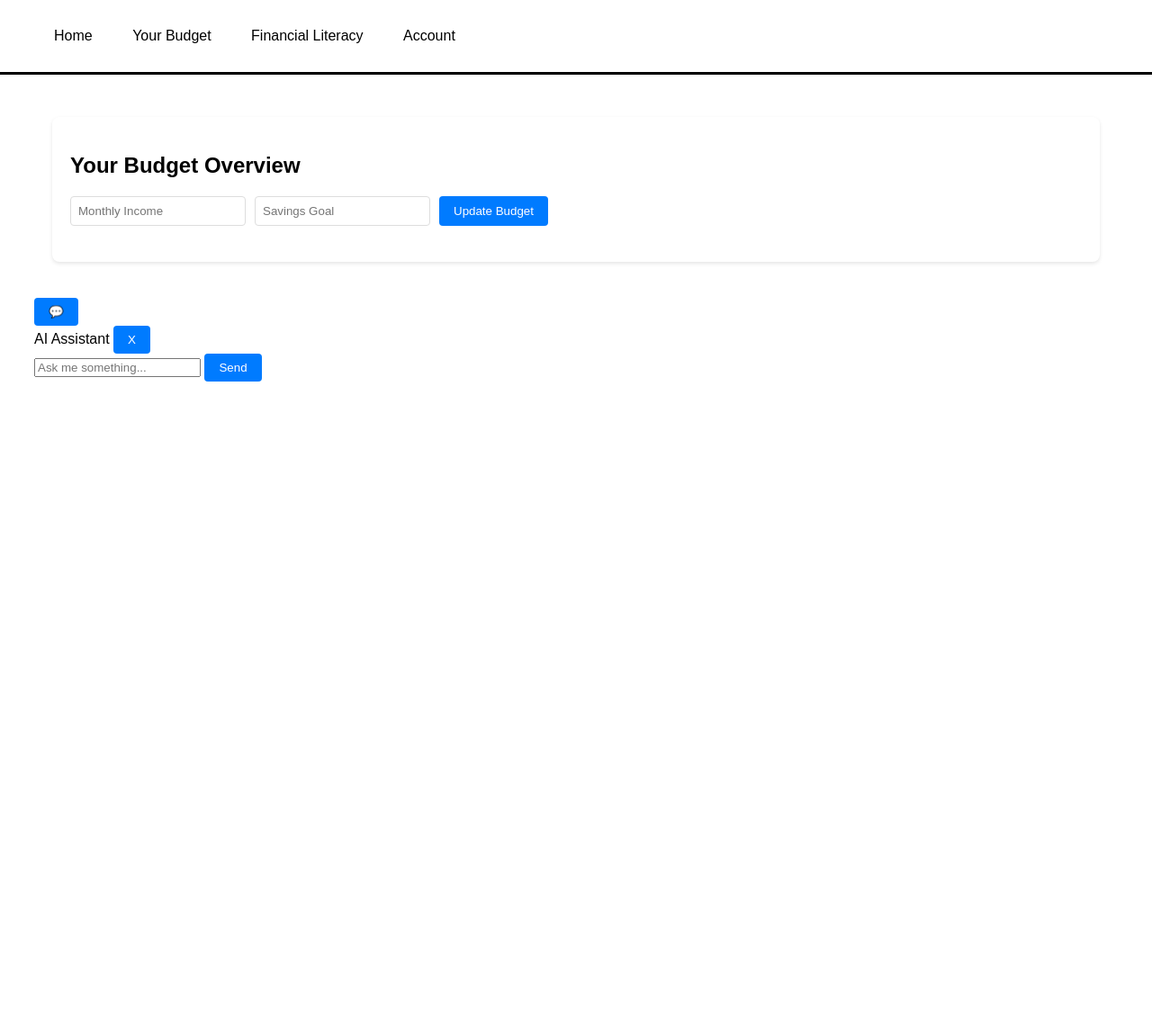
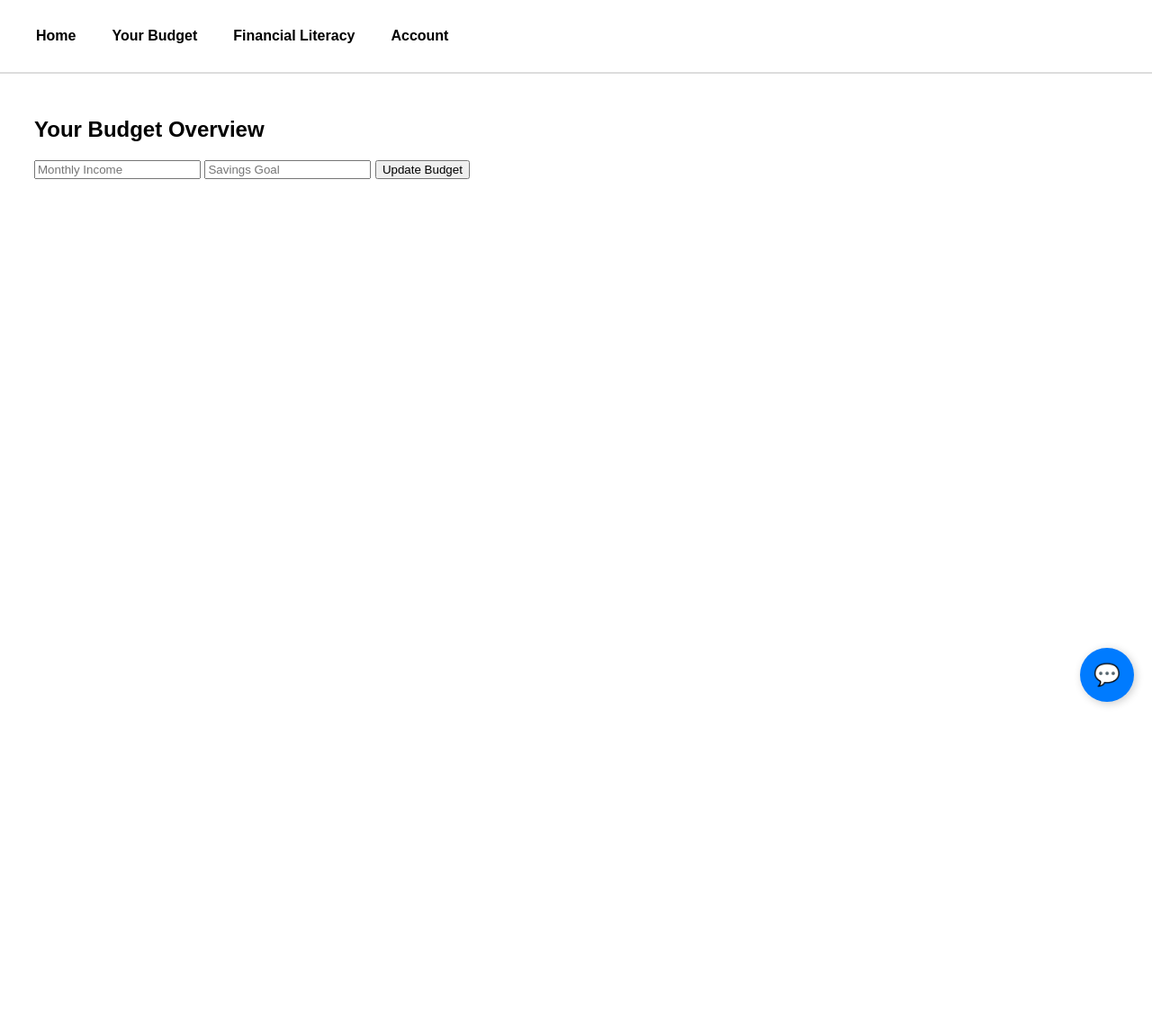
Before and after one commit to NoahN08/Smart-Stock-Rocket, a Flask app: page /budget in a window 1280 px wide. Shown: the whole page at 90% size. After the commit the page ends 785 px from the top, so only its background shows below. Run offline with Flask 3, Linux system fonts and the light colour scheme.

Commit message:
Update styles.css

```diff
--- a/static/styles.css
+++ b/static/styles.css
@@ -1,12 +1,14 @@
-
+/* General Page Styling */
 body {
-    height: 125vh;
+    height: 100vh; /* Prevents unnecessary scroll */
     background-size: cover;
     font-family: sans-serif;
     margin-top: 80px;
     padding: 30px;
+    overflow-x: hidden; /* Prevent horizontal scrolling */
 }
 
+/* Header Styling */
 header {
     background-color: white;
     position: fixed;
@@ -16,107 +18,209 @@ header {
     height: 80px;
     display: flex;
     align-items: center;
-    border-bottom: solid;
+    border-bottom: 2px solid #ddd;
+    padding: 0 20px;
+    z-index: 1000; /* Keeps header on top */
 }
 
 header * {
     display: inline;
 }
 
+header ul {
+    list-style: none;
+    padding: 0;
+    margin: 0;
+    display: flex;
+}
+
 header li {
-    margin: 20px;
+    margin: 0 20px;
 }
 
 header li a {
     color: black;
     text-decoration: none;
+    font-weight: bold;
+    transition: color 0.3s;
 }
 
-.dashboard {
-    max-width: 1200px;
-    margin: 0 auto;
-    padding: 20px;
+header li a:hover {
+    color: #007bff;
 }
 
-.welcome-section {
-    text-align: center;
-    margin-bottom: 40px;
+/* AI Button (Bottom Right) */
+#ai-button {
+    position: fixed;
+    bottom: 20px;
+    right: 20px;
+    width: 60px;
+    height: 60px;
+    background-color: #007bff;
+    color: white;
+    border-radius: 50%;
+    display: flex;
+    align-items: center;
+    justify-content: center;
+    font-size: 24px;
+    cursor: pointer;
+    border: none;
+    box-shadow: 2px 2px 10px rgba(0, 0, 0, 0.2);
+    transition: background 0.3s, transform 0.3s;
+    z-index: 1001;
 }
 
-.budget-section, .ai-advisor {
-    background: white;
-    padding: 20px;
-    border-radius: 8px;
-    margin-bottom: 20px;
-    box-shadow: 0 2px 4px rgba(0,0,0,0.1);
+#ai-button:hover {
+    background-color: #0056b3;
+    transform: scale(1.1);
 }
 
-.budget-form form {
-    display: flex;
-    gap: 10px;
-    margin-bottom: 20px;
+/* Chat Box */
+#chat-container {
+    display: none;
+    position: fixed;
+    bottom: 90px;
+    right: 20px;
+    width: 320px;
+    height: 420px;
+    background: white;
+    border-radius: 10px;
+    flex-direction: column;
+    border: 1px solid #ddd;
+    box-shadow: 2px 2px 10px rgba(0, 0, 0, 0.2);
+    z-index: 1002; /* Above AI button */
+    transform: translateY(20px);
+    opacity: 0;
+    transition: opacity 0.3s ease, transform 0.3s ease;
 }
 
-.budget-form input {
+/* Fix visibility toggle */
+#chat-container.chat-visible {
+    display: flex !important;
+    opacity: 1 !important;
+    transform: translateY(0)!important;
+    visibility:visible !important;
+}
+
+/* Chat Header */
+#chat-header {
+    display: flex;
+    justify-content: space-between;
+    align-items: center;
+    background: #007bff;
+    color: white;
+    padding: 10px;
+    border-radius: 10px 10px 0 0;
+    font-weight: bold;
+}
+
+/* Close Button */
+#close-btn {
+    background: none;
+    border: none;
+    color: white;
+    font-size: 18px;
+    cursor: pointer;
+    transition: color 0.3s;
+}
+
+#close-btn:hover {
+    color: #ddd;
+}
+
+/* Chat Body */
+#chat-body {
+    flex-grow: 1;
+    overflow-y: auto;
+    padding: 10px;
+    background: #f8f9fa;
+    max-height: 320px; /* Prevents excessive growth */
+}
+
+/* Messages */
+.message {
+    padding: 8px;
+    border-radius: 6px;
+    margin-bottom: 8px;
+    max-width: 80%;
+    word-wrap: break-word;
+}
+
+.user {
+    background-color: #007bff;
+    color: white;
+    align-self: flex-end;
+    text-align: right;
+}
+
+.assistant {
+    background-color: #e9ecef;
+    color: black;
+    align-self: flex-start;
+}
+
+/* Chat Footer */
+#chat-footer {
+    display: flex;
+    padding: 10px;
+    border-top: 1px solid #ddd;
+    background: white;
+    align-items: center;
+    min-height: 50px;
+}
+
+/* Chat Input */
+#chat-text {
+    flex-grow: 1;
     padding: 8px;
     border: 1px solid #ddd;
     border-radius: 4px;
+    outline: none;
+    font-size: 14px;
+    background: white;
+    color: black;
 }
 
-button {
+#chat-text:focus {
+    border-color: #007bff;
+}
+
+/* Send Button */
+#send-btn {
     background-color: #007bff;
     color: white;
     border: none;
     padding: 8px 16px;
     border-radius: 4px;
     cursor: pointer;
+    margin-left: 8px;
+    transition: background 0.3s;
 }
 
-button:hover {
+#send-btn:hover {
     background-color: #0056b3;
 }
 
-.chat-interface {
-    height: 400px;
-    display: flex;
-    flex-direction: column;
+/* Responsive Adjustments */
+@media (max-width: 768px) {
+    #chat-container {
+        width: 90%;
+        right: 5%;
+        bottom: 70px;
     }
 
-#chat-messages {
-    flex-grow: 1;
-    overflow-y: auto;
-    padding: 10px;
-    background: #f8f9fa;
-    margin-bottom: 10px;
-    border-radius: 4px;
+    #ai-button {
+        width: 50px;
+        height: 50px;
+        font-size: 20px;
     }
 
-.message {
-    margin-bottom: 10px;
-    padding: 8px;
-    border-radius: 4px;
+    #chat-text {
+        font-size: 12px;
     }
 
-.message.user {
-    background: #007bff;
-    color: white;
-    align-self: flex-end;
+    #send-btn {
+        padding: 6px 12px;
+        font-size: 12px;
     }
-
-.message.assistant {
-    background: #e9ecef;
-    color: black;
-    align-self: flex-start;
 }
-
-#chat-form {
-    display: flex;
-    gap: 10px;
-}
-
-#user-message {
-    flex-grow: 1;
-    padding: 8px;
-    border: 1px solid #ddd;
-    border-radius: 4px;
-}
```
Lines whose indentation alone changed are shown as unchanged.
